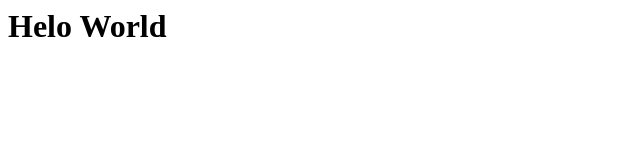
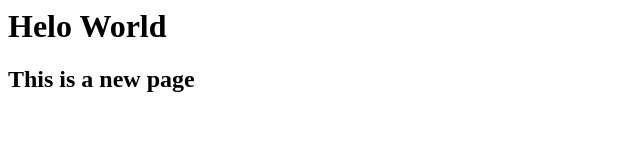
Before and after one commit to riyapatni/InfoVis, a plain HTML site: page index.html in a window 1280 px wide. Shown: the whole page, without its empty margins (0-640 px from the left). Drawn offline with Linux system fonts and the light colour scheme.

Commit message:
add index file

```diff
--- a/index.html
+++ b/index.html
@@ -1,5 +1,6 @@
 <html>
      <body>
            <h1>Helo World</h1>
+           <h2>This is a new page</h2>
      </body>
 <html>
```
